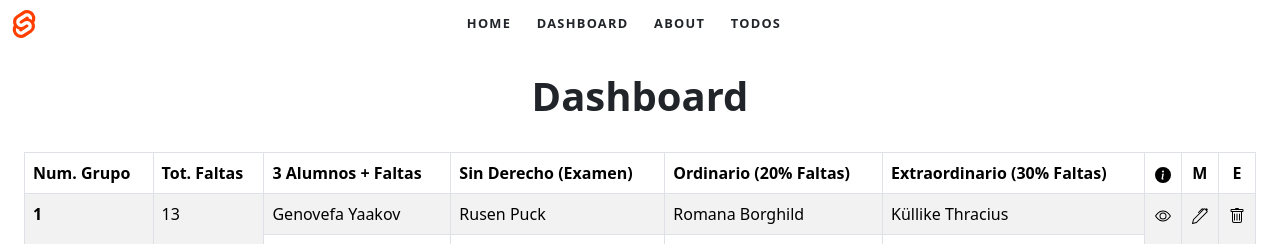
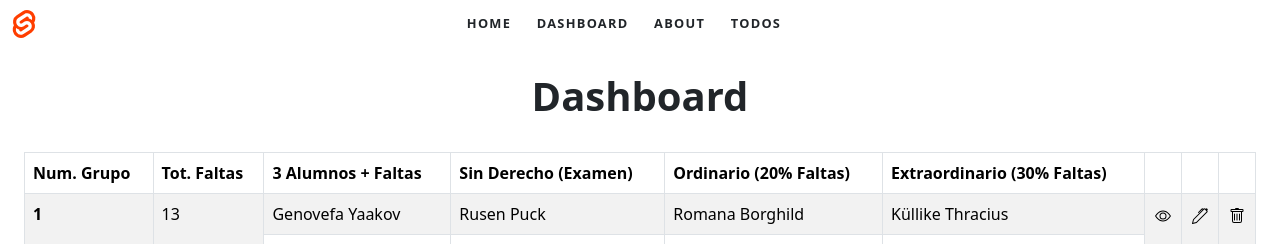
Before and after one commit to oscark22/student_assistance, a SvelteKit app: page /dashboard in a window 1280 px wide. Shown: the top 244 px of the page. Built offline with nearby package versions, Linux system fonts and the light colour scheme.

Commit message:
small change

```diff
--- a/src/routes/dashboard/+page.svelte
+++ b/src/routes/dashboard/+page.svelte
@@ -25,12 +25,11 @@
         <th scope="col">Ordinario (20% Faltas)</th>
         <th scope="col">Extraordinario (30% Faltas)</th>
         <th scope="col" class="text-center">
-          <svg xmlns="http://www.w3.org/2000/svg" width="16" height="16" fill="currentColor" class="bi bi-info-circle-fill" viewBox="0 0 16 16">
-            <path d="M8 16A8 8 0 1 0 8 0a8 8 0 0 0 0 16zm.93-9.412-1 4.705c-.07.34.029.533.304.533.194 0 .487-.07.686-.246l-.088.416c-.287.346-.92.598-1.465.598-.703 0-1.002-.422-.808-1.319l.738-3.468c.064-.293.006-.399-.287-.47l-.451-.081.082-.381 2.29-.287zM8 5.5a1 1 0 1 1 0-2 1 1 0 0 1 0 2z"/>
-          </svg>
         </th>
-        <th scope="col" class="text-center">M</th>
-        <th scope="col" class="text-center">E</th>
+        <th scope="col" class="text-center">
+        </th>
+        <th scope="col" class="text-center">
+        </th>
       </tr>
     </thead>
     <tbody>
```
